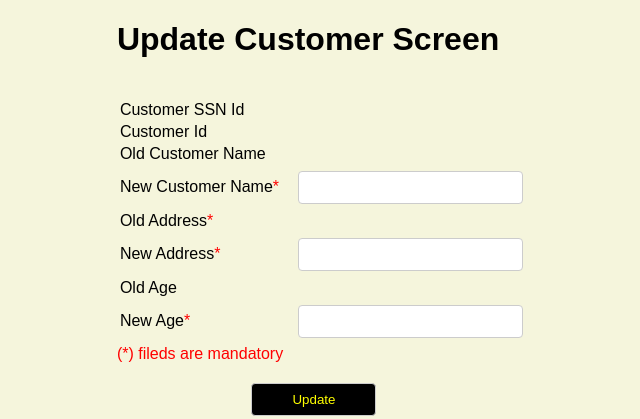
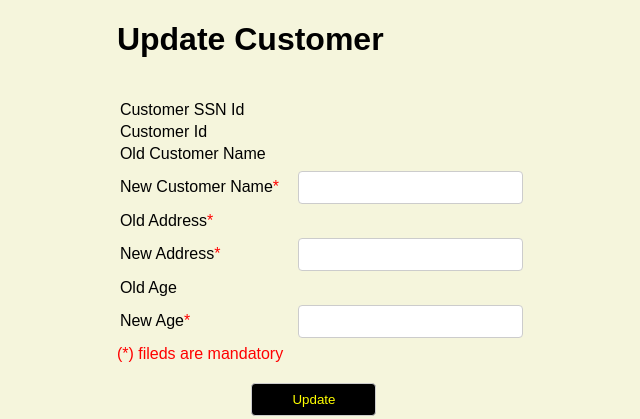
Before and after one commit to varshithrajbasa/RetailBanking, a Flask app: template templates/update_customer.html in a window 1280 px wide. Shown: the part 144-563 px from the top of the page, without its empty margins (326-966 px from the left). Run offline with Flask 2, Linux system fonts and the light colour scheme; the template is opened without the code that fills it, so the values that code supplies are empty; some libraries are stand-ins or nearby versions.

Commit message:
Changes to update customer page

```diff
--- a/templates/update_customer.html
+++ b/templates/update_customer.html
@@ -46,9 +46,9 @@
             </div>
         </div>
         <div class="body">
-            <h1>Update Customer Screen</h1>
+            <h1>Update Customer</h1>
             <br>
-            <form method="POST" action="create_customer">
+            <form method="POST" action="update_customer">
                 {% if message %}
                 <p>{{ message }}</p>
                 {% endif %}
```
